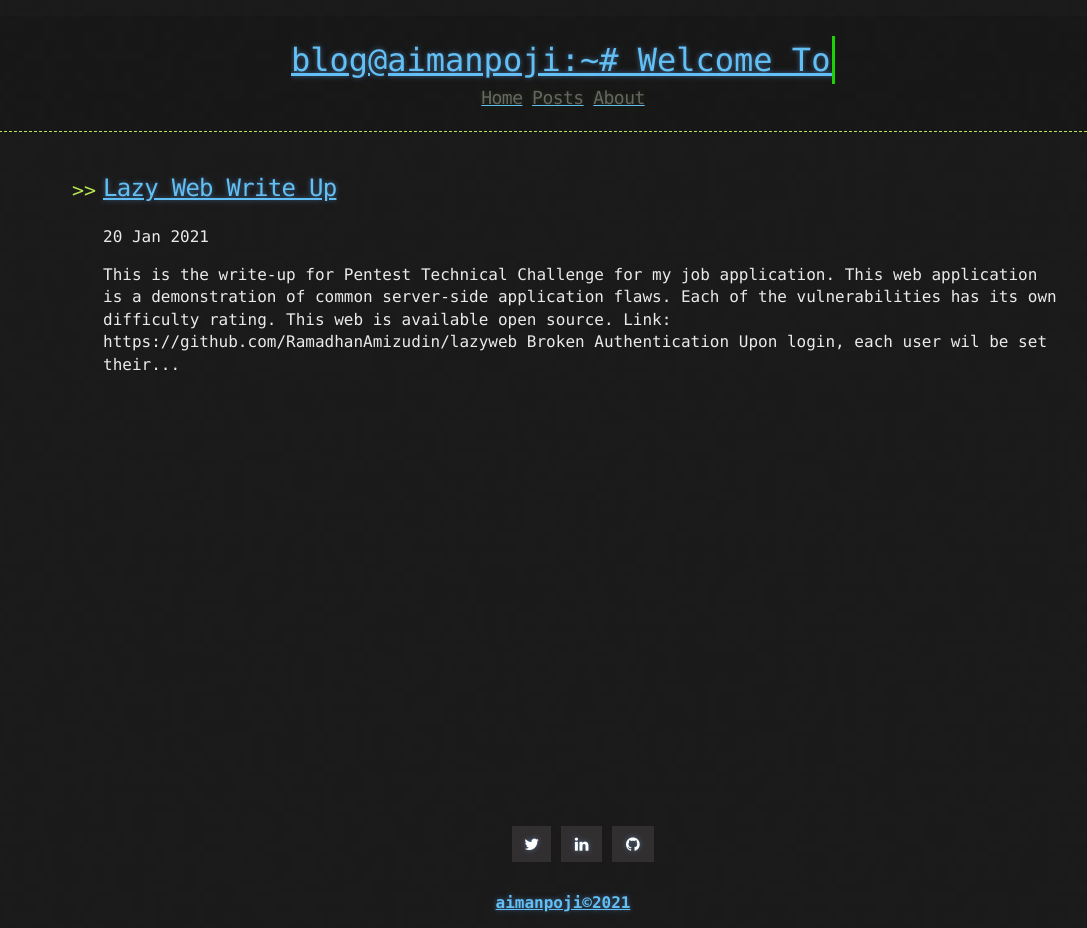
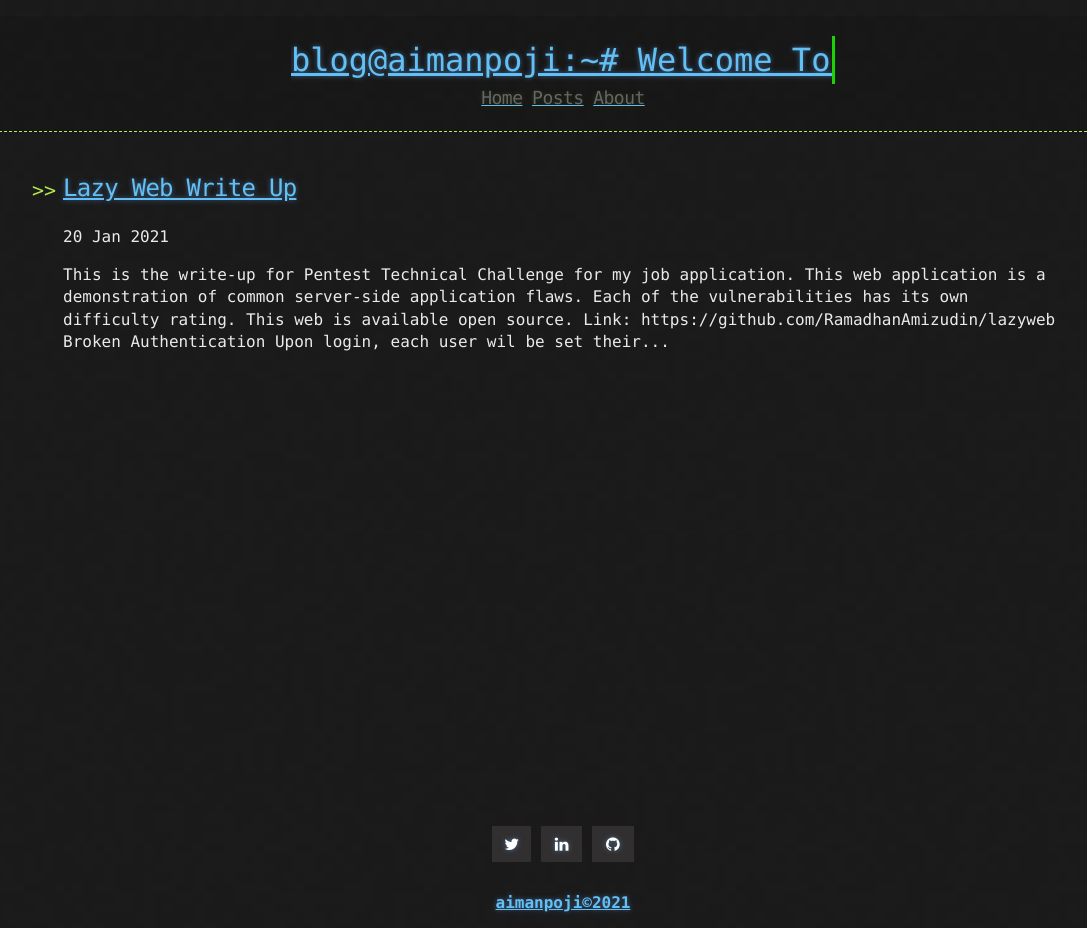
Before and after one commit to aimanpoji/aimanpoji.github.io, a Jekyll site: the page built from index.html, in a window 1280 px wide. Shown: the whole page, without its empty margins (77-1164 px from the left). Built offline with Jekyll 4.4.1, drawn with Linux system fonts in a browser that asks for light colours; nearby versions of some CDN libraries; the list of posts is cut into pages by our own code.

Commit message:
Update soc.css

```diff
--- a/css/soc.css
+++ b/css/soc.css
@@ -1,5 +1,9 @@
 @import url(https://fonts.googleapis.com/css?family=Lato);
 @import url(https://cdnjs.cloudflare.com/ajax/libs/font-awesome/4.6.3/css/font-awesome.css);
+ul {
+    padding:0;
+    list-style: none;
+}
 .footer-social-icons {
     width: 350px;
     display:block;
```
